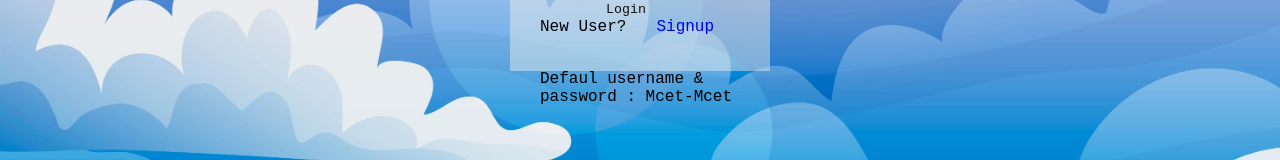
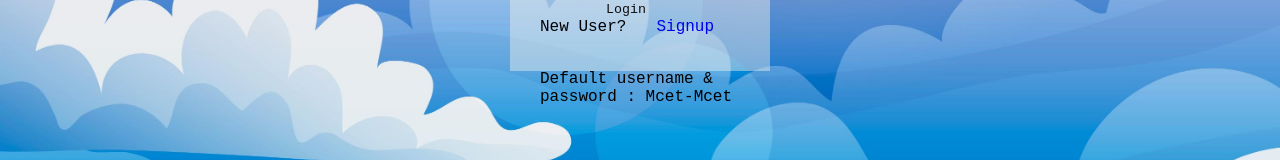
Before and after one commit to haridharushanSV/WeatherApp-with-Login, a React (Vite) app: page / in a window 1280 px wide. Shown: the part 474-634 px from the top of the page. Built offline with nearby package versions, Linux system fonts and the light colour scheme; no server answers; a web font is replaced by a local one.

Commit message:
Update Login.jsx

```diff
--- a/src/Login/Login.jsx
+++ b/src/Login/Login.jsx
@@ -33,13 +33,18 @@ const [cred, setCred] = useState([]);
 
   const log = () => {
     const isValid = cred.some(c => c.user === username && c.passw === password);
-    if (isValid || username === Mcet && password === Mcet) {
+    if (isValid ) {
 
 
       setMessage('✅ Login successful!');
           navigate('/App');
 
-    } else {
+    }
+    if( username === Mcet && password === Mcet){
+
+      navigate('/App');
+    }
+    else {
       setMessage('❌ Invalid credentials');
     }
   };
@@ -72,7 +77,7 @@ const [cred, setCred] = useState([]);
           <p>{message}</p>
 
          <br/>
-          <span>Defaul username & password : Mcet-Mcet</span>
+          <span>Default username & password : Mcet-Mcet</span>
 
         </div>
       </div>
```
